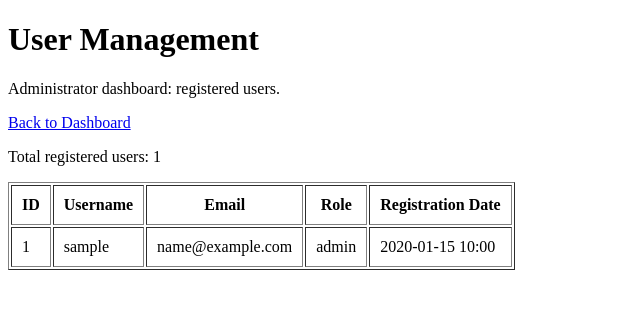
After one commit to Fazle637/StockPilot, a Flask app: page /admin/users in a window 1280 px wide. The commit adds this page. Shown: the top 309 px of the page, without its empty margins (0-640 px from the left). Run offline with Flask 3, Linux system fonts and the light colour scheme; a user stored in the database is signed in; tables that the repository leaves empty hold one stand-in row (values such as "Sample post").

Commit message:
feat: add admin user management and role protection

```diff
--- a/app/__init__.py
+++ b/app/__init__.py
@@ -18,7 +18,7 @@ csrf = CSRFProtect()
 def create_app(test_config=None):
     app = Flask(__name__)
 
-    app.config["SECRET_KEY"] = os.getenv("SECRET_KEY", "dev-only-change-me")
+    app.config["SECRET_KEY"] = os.getenv("SECRET_KEY")
     app.config["SQLALCHEMY_DATABASE_URI"] = os.getenv(
         "DATABASE_URL",
         "sqlite:///stockpilot.db",
@@ -75,6 +75,9 @@ def create_app(test_config=None):
     from app.api_routes import api_bp
     app.register_blueprint(api_bp)
 
+    from app.admin_routes import admin_bp
+    app.register_blueprint(admin_bp)
+
     @app.get("/")
     @login_required
     def home():
--- /dev/null
+++ b/app/admin_routes.py
@@ -0,0 +1,18 @@
+from flask import Blueprint, render_template
+
+from app.models import User
+from app.permissions import roles_required
+
+
+admin_bp = Blueprint("admin", __name__, url_prefix="/admin")
+
+
+@admin_bp.get("/users")
+@roles_required("admin")
+def list_users():
+    users = User.query.order_by(User.created_at.desc()).all()
+
+    return render_template(
+        "admin_users.html",
+        users=users,
+    )
--- /dev/null
+++ b/app/templates/admin_users.html
@@ -0,0 +1,53 @@
+<!DOCTYPE html>
+<html lang="en">
+<head>
+    <meta charset="UTF-8">
+    <meta name="viewport" content="width=device-width, initial-scale=1">
+    <title>StockPilot - User Management</title>
+</head>
+<body>
+    <main>
+        <h1>User Management</h1>
+
+        <p>Administrator dashboard: registered users.</p>
+
+        <p>
+            <a href="{{ url_for('home') }}">
+                Back to Dashboard
+            </a>
+        </p>
+
+        <p>Total registered users: {{ users|length }}</p>
+
+        <table border="1" cellpadding="10">
+            <thead>
+                <tr>
+                    <th>ID</th>
+                    <th>Username</th>
+                    <th>Email</th>
+                    <th>Role</th>
+                    <th>Registration Date</th>
+                </tr>
+            </thead>
+
+            <tbody>
+                {% for user in users %}
+                    <tr>
+                        <td>{{ user.id }}</td>
+                        <td>{{ user.username }}</td>
+                        <td>{{ user.email }}</td>
+                        <td>{{ user.role }}</td>
+                        <td>
+                            {{ user.created_at.strftime("%Y-%m-%d %H:%M") }}
+                        </td>
+                    </tr>
+                {% else %}
+                    <tr>
+                        <td colspan="5">No registered users found.</td>
+                    </tr>
+                {% endfor %}
+            </tbody>
+        </table>
+    </main>
+</body>
+</html>
--- a/run.py
+++ b/run.py
@@ -3,9 +3,4 @@ from app import create_app
 app = create_app()
 
 if __name__ == "__main__":
-    print(
-        "Real SECRET_KEY loaded:",
-        app.config["SECRET_KEY"] != "dev-only-change-me"
-    )
-    print("Session cookie name:", app.config["SESSION_COOKIE_NAME"])
     app.run(debug=True)
```
Also changed, not shown: app/templates/dashboard.html (+12 -1 lines), tests/test_auth.py (+30 -0 lines).
